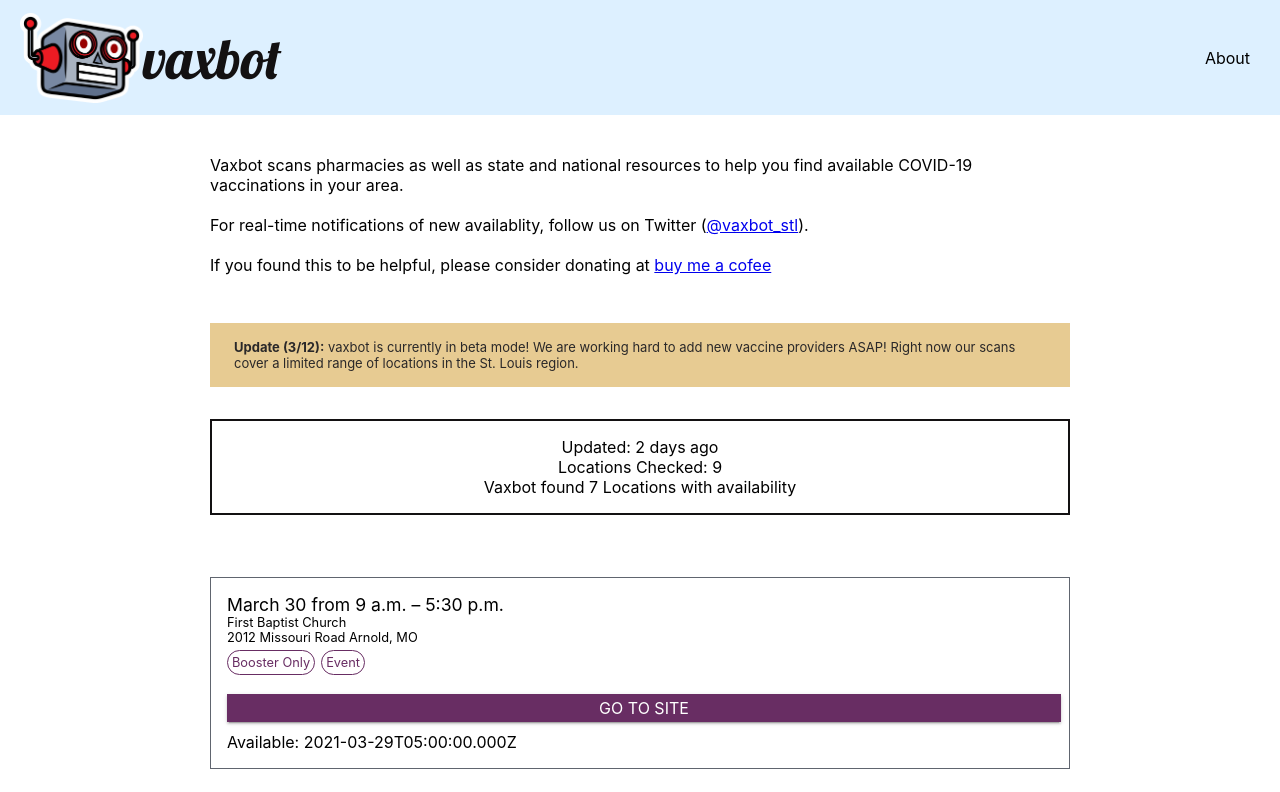
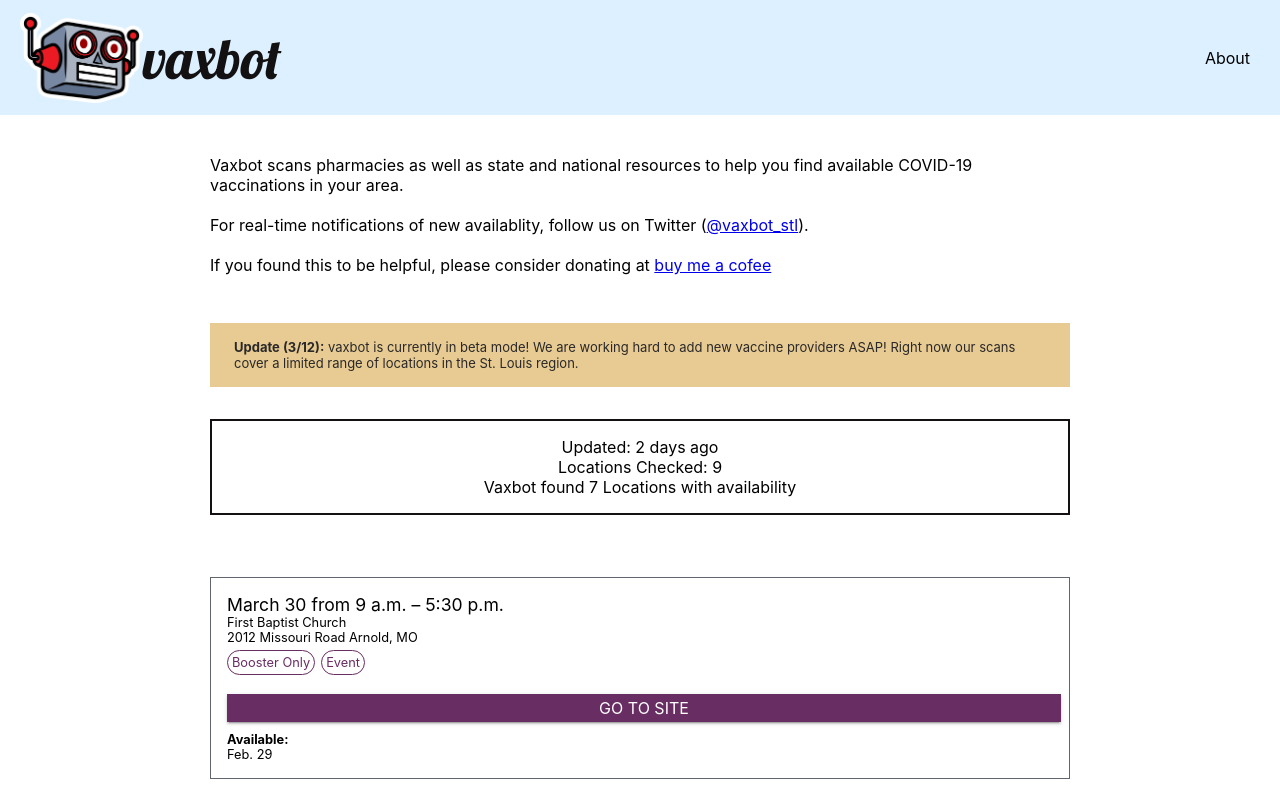
Before and after one commit to vaxbot/vaxbot-frontend, a React (Create React App) app: page / in a window 1280 px wide. Shown: the top 792 px of the page. Built offline with nearby package versions, Linux system fonts and the light colour scheme.

Commit message:
format card availabile dates

```diff
--- a/src/components/Home/Home.js
+++ b/src/components/Home/Home.js
@@ -54,11 +54,11 @@ class Home extends Component {
 
     render() {
 
-      const twitter_link = (<a className="twitter-link" href="https://twitter.com/vaxbot_stl">
+      const twitter_link = (<a className="twitter-link" target="_blank" rel="noopener noreferrer" href="https://twitter.com/vaxbot_stl">
         <span className="twitter-link-text">@vaxbot_stl</span>
       </a>)
 
-      let bmc_link = (<a className="bmc-link" href="https://www.buymeacoffee.com/vaxbot">
+      let bmc_link = (<a className="bmc-link" target="_blank" rel="noopener noreferrer" href="https://www.buymeacoffee.com/vaxbot">
           <span>buy me a cofee</span>
         </a>)
 
@@ -153,9 +153,9 @@ class Home extends Component {
           </div>
           <div id="show-unavailable">
             <div className="slider-text">Show Unavailable</div>
-            <label class="switch">
+            <label className="switch">
               <input onChange={ handleSliderChange } type="checkbox" />
-              <span class="slider round"></span>
+              <span className="slider round"></span>
             </label>
           </div>
           <div className= "provider-cards-unavailable-wrapper">
--- a/src/components/Provider/Provider.css
+++ b/src/components/Provider/Provider.css
@@ -79,5 +79,9 @@
 }
 
 .provider-item.available-info {
+    font-size: 0.8em;
+}
 
+.date-available-label {
+    font-weight: bold;
 }
--- a/src/components/Provider/Provider.js
+++ b/src/components/Provider/Provider.js
@@ -46,7 +46,7 @@ class Provider extends Component {
         if(this.props.vaccine_available) {
             link_button = (
                 <div className="provider-item button-link available">
-                    <a href={ this.props.url }>
+                    <a target="_blank" rel="noopener noreferrer" href={ this.props.url }>
                         <span className="button-link-label available">GO TO SITE</span>
                     </a>
                 </div>
@@ -54,11 +54,38 @@ class Provider extends Component {
         } else if(!this.props.vaccine_available) {
             link_button = (
                 <div className="provider-item button-link unavailable">
-                    <a href={ this.props.url }>
+                    <a target="_blank" rel="noopener noreferrer" href={ this.props.url }>
                         <span className="button-link-label unavailable">NOT AVAILABLE</span>
                     </a>
                 </div>
             )
+        }
+
+        //generate formatted dates list
+        const months = ["Jan.", "Feb.", "Mar.", "Apr.", "May.", "Jun.", "Jul.", "Aug.", "Sep.", "Oct.", "Nov.", "Dec."]
+        let dates = [];
+        if(this.props.dates.length >0) {
+            let sorted = this.props.dates.slice()
+                sorted.sort((a, b) => {
+                    var dateA = new Date(a.updatedAt);
+                    var dateB = new Date(b.updatedAt);
+                    if(dateA > dateB){
+                    return -1
+                    }
+                    if(dateA < dateB) {
+                    return 1
+                    }
+                })
+            dates.push(<div className= "date-available date-available-label">Available:</div>)
+            for(let i=0; i<sorted.length; i++) {
+                if(i >=3) {
+                    dates.push(<div className="date-available date-available-meta"> and {sorted.length - i} more...</div>)
+                    break;
+                }
+
+                let date = new Date(sorted[i]);
+                dates.push(<div className="date-available">{months[date.getMonth() - 1]} {date.getDate()}</div>);
+            }
         }
 
         return(
@@ -68,7 +95,7 @@ class Provider extends Component {
                 <div className="provider-item city-state">{ this.props.city }, { this.props.state }</div>
                 <div className="provider-item tags-container">{ tags }</div>
                 { link_button }
-                <div className="provider-item available-info">Available: { this.props.dates }</div>
+                <div className="provider-item available-info">{ dates } </div>
             </div>
 
         )
```
Also changed, not shown: src/test/sample_data.js.
